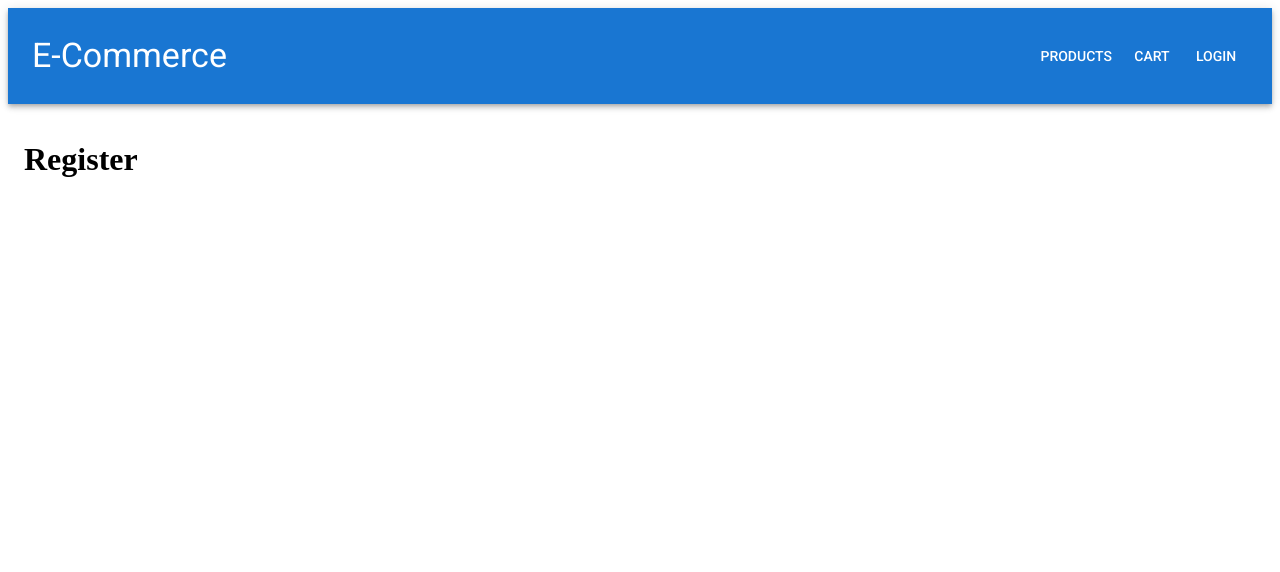
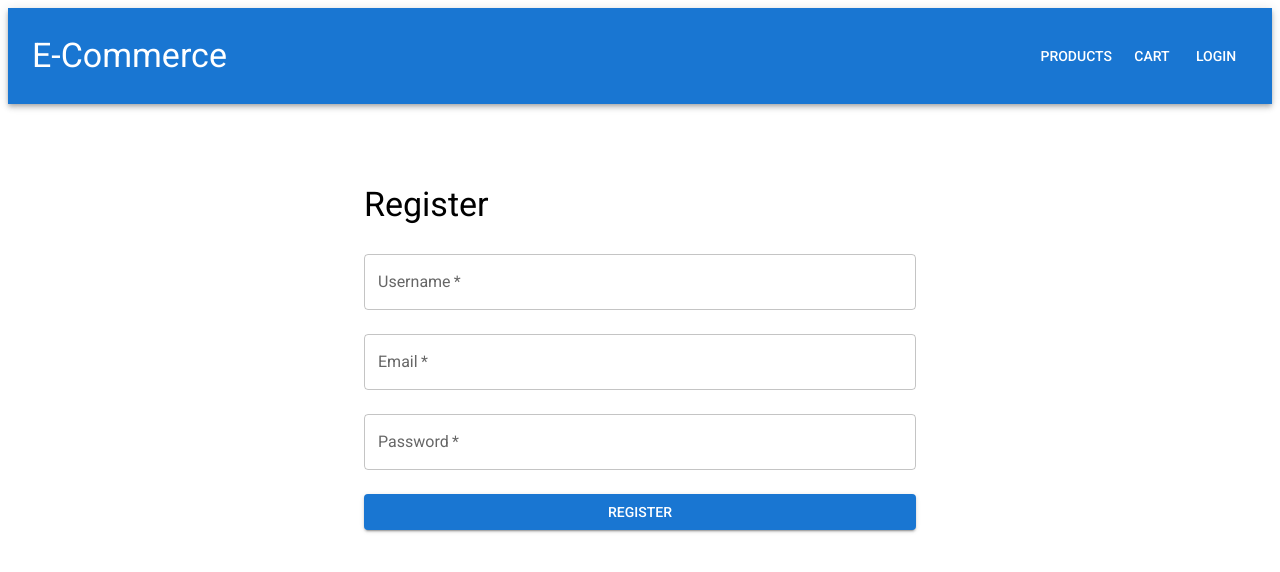
Before and after one commit to NicoGuerrero11/e-commerce, a React (Vite) app in the folder frontend/: page /register in a window 1280 px wide. Shown: the top 572 px of the page. Built offline with nearby package versions, Linux system fonts and the light colour scheme.

Commit message:
feat: pagina register creada

```diff
--- a/frontend/src/pages/Register.jsx
+++ b/frontend/src/pages/Register.jsx
@@ -1,11 +1,82 @@
-import React from 'react';
+import {useState} from 'react';
+import {
+    Box,
+    Button,
+    Container,
+    TextField,
+    Typography,
+    Snackbar,
+    Alert
+}from '@mui/material';
+import axios from 'axios';
+import { useNavigate } from 'react-router-dom';
 
 function Register() {
+    const [email, setEmail] = useState('');
+    const [password, setPassword] = useState('');
+    const [username, setUsername] = useState('');
+    const [error, setError] = useState('');
+    const navigate = useNavigate();
+
+    const handleSubmit = async (e) => {
+        e.preventDefault();
+        try {
+            const res = await axios.post('http://localhost:3000/api/auth/register', {
+                email,
+                password,
+                username
+            });
+            if (res.status === 201) {
+                navigate('/login');
+            }
+        } catch (err) {
+            setError(err.response?.data?.message || 'Registration failed');
+        }
+    }
     return (
-        <div>
-            <h1>Register</h1>
-
-        </div>
+        <Container maxWidth="sm">
+            <Box sx={{mt: 8}}>
+                <Typography variant="h4" gutterBottom>Register</Typography>
+                <form onSubmit={handleSubmit}>
+                    <TextField
+                        fullWidth
+                        margin="normal"
+                        label="Username"
+                        value={username}
+                        onChange={(e) => setUsername(e.target.value)}
+                        required
+                    />
+                    <TextField
+                        fullWidth
+                        margin="normal"
+                        label="Email"
+                        type="email"
+                        value={email}
+                        onChange={(e) => setEmail(e.target.value)}
+                        required
+                    />
+                    <TextField
+                        fullWidth
+                        margin="normal"
+                        label="Password"
+                        type="password"
+                        value={password}
+                        onChange={(e) => setPassword(e.target.value)}
+                        required
+                    />
+                    <Button type="submit" fullWidth variant="contained" color="primary" sx={{mt: 2}}>
+                        Register
+                    </Button>
+                </form>
+                {error && (
+                    <Snackbar open={!!error} autoHideDuration={6000} onClose={() => setError('')}>
+                        <Alert onClose={() => setError('')} severity="error" sx={{width: '100%'}}>
+                            {error}
+                        </Alert>
+                    </Snackbar>
+                )}
+            </Box>
+        </Container>
     );
 }
 
```
